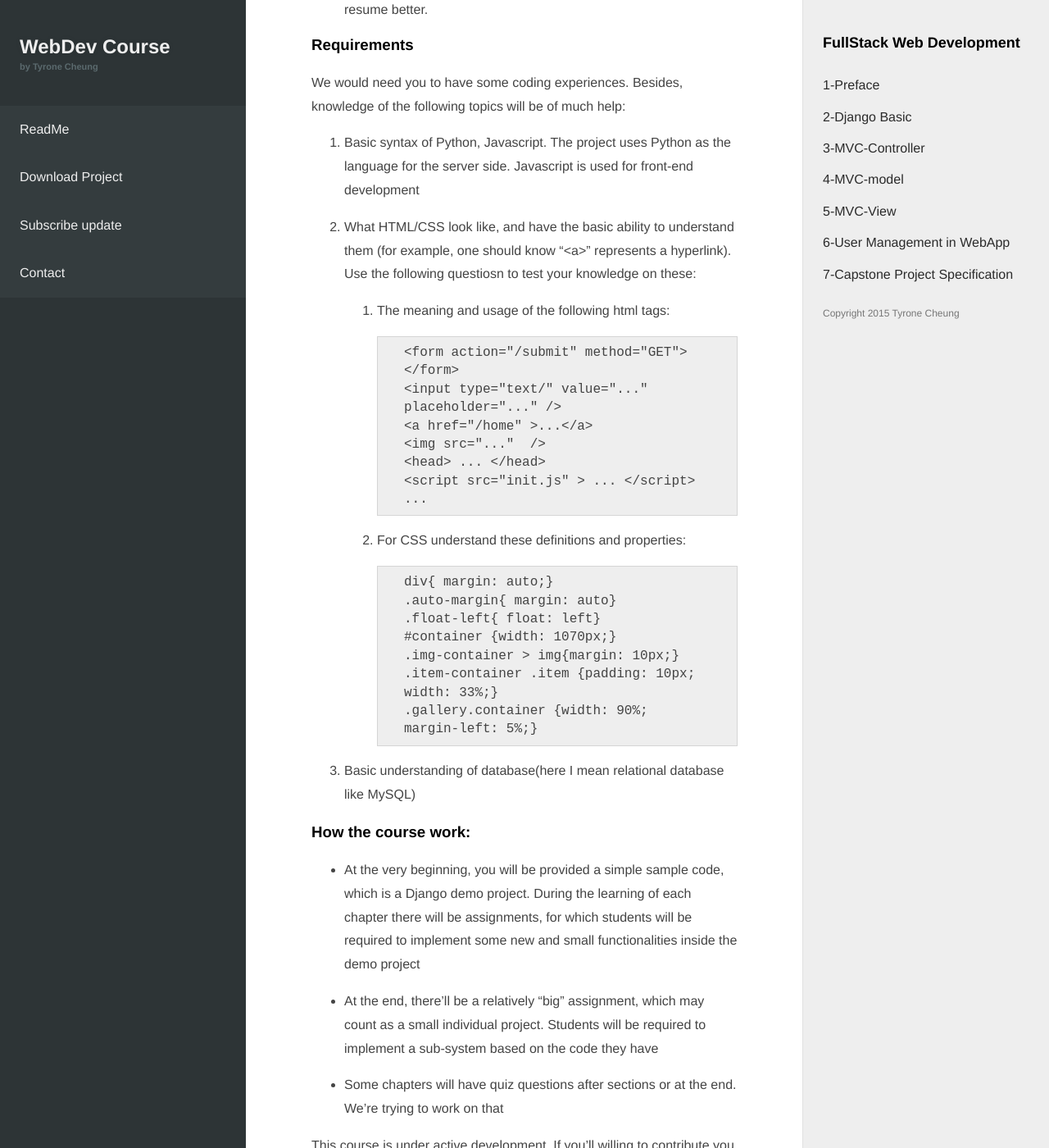
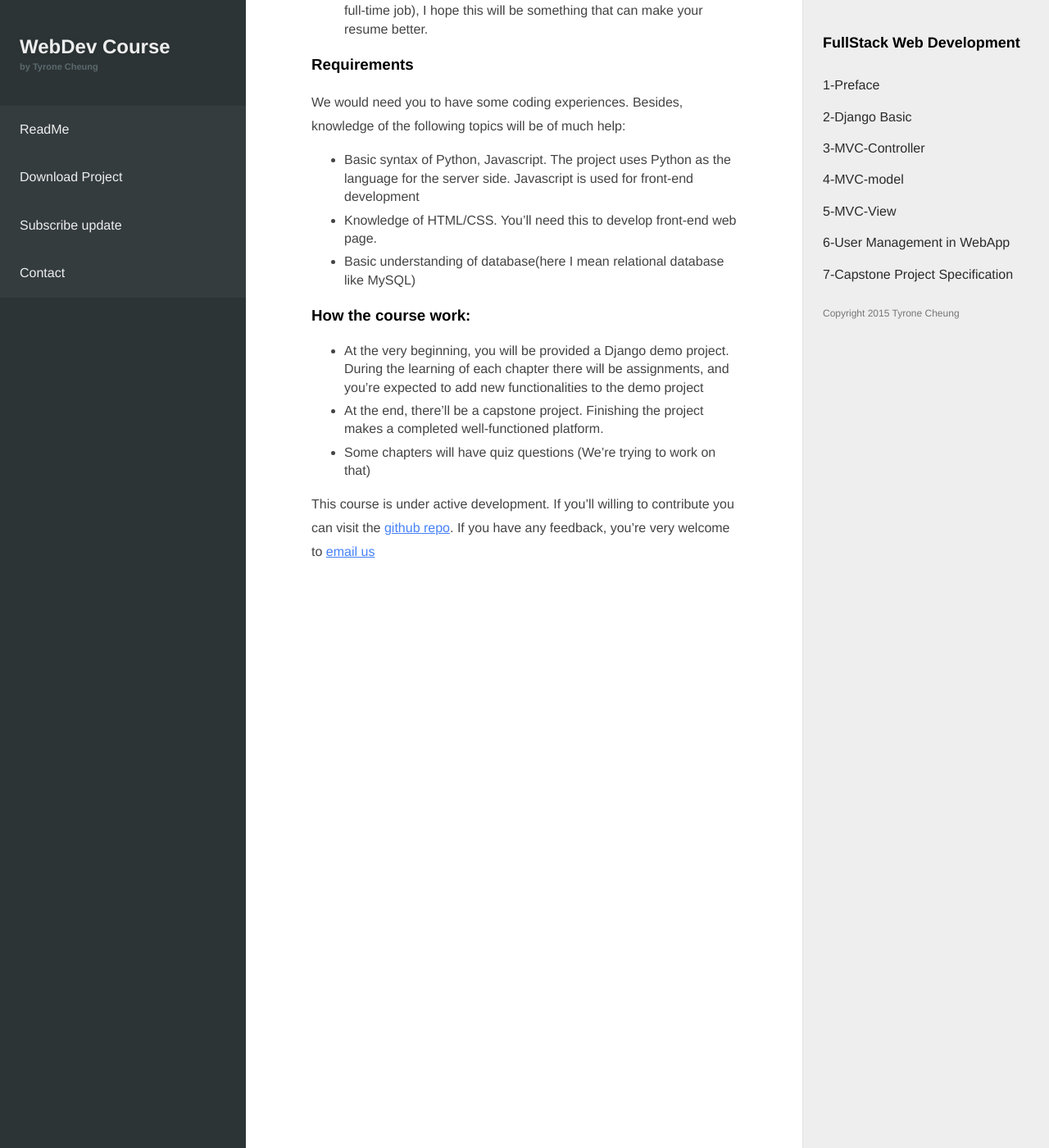
Before and after one commit to WebCoursify/webcoursify.github.io, a Jekyll site: the page built from About.md, in a window 1280 px wide and 1400 px high, scrolled down 706 px. Shown: the whole window at 82% size. Built offline with Jekyll 4.4.1, drawn with Linux system fonts in a browser that asks for light colours; nearby versions of some CDN libraries; a script that is not in the unit is left out; comment, search, counter and statistics services are not loaded.

Commit message:
change readme

```diff
--- a/About.md
+++ b/About.md
@@ -14,49 +14,25 @@ This is a mini-course that teach about web development. This is for who have pro
 
 Here're what you'll get when you finish this course:
 
-1.  A full-stack understanding of Web Development components, from Front-End to Back-End to Database.
-2.  Your understanding of components won't be restricted in the framework used by this course(Django) only. They're very general principles and can generalize to other web frameworks, even non-website systems.
-3.  Hand-on experiences of developing a complete project independently.
-4.  Of course, the project itself. You can show off to your friends, or further improve it to publish it online!
-5.  If you're looking for a job related to web development (internship or full-time job), I hope this will be something that can make your resume better.
+*   A full-stack understanding of Web Development components, from Front-End to Back-End to Database.
+*   Your understanding of components won't be restricted in the framework used by this course(Django) only. They're very general principles and can generalize to other web frameworks, even non-website systems.
+*   Hand-on experiences of developing a complete project independently.
+*   Of course, the project itself. You can show off to your friends, or further improve it to publish it online!
+*   If you're looking for a job related to web development (internship or full-time job), I hope this will be something that can make your resume better.
 
 ### Requirements
 
 We would need you to have some coding experiences. Besides, knowledge of the following topics will be of much help:
 
-1.  Basic syntax of Python, Javascript. The project uses Python as the language for the server side. Javascript is used for front-end development
-
-2.  What HTML/CSS look like, and have the basic ability to understand them (for example, one should know "<a\>" represents a hyperlink). Use the following questiosn to test your knowledge on these:
-
-    1.  The meaning and usage of the following html tags:
-
-            <form action="/submit" method="GET"> </form>
-            <input type="text/" value="..." placeholder="..." />
-            <a href="/home" >...</a>
-            <img src="..."  />
-            <head> ... </head>
-            <script src="init.js" > ... </script>
-            ...
-
-    2.  For CSS understand these definitions and properties:
-
-            div{ margin: auto;}
-            .auto-margin{ margin: auto}
-            .float-left{ float: left}
-            #container {width: 1070px;}
-            .img-container > img{margin: 10px;}
-            .item-container .item {padding: 10px; width: 33%;}
-            .gallery.container {width: 90%; margin-left: 5%;}
-
-3.  Basic understanding of database(here I mean relational database like MySQL)
+*   Basic syntax of Python, Javascript. The project uses Python as the language for the server side. Javascript is used for front-end development
+*   Knowledge of HTML/CSS. You'll need this to develop front-end web page.
+*   Basic understanding of database(here I mean relational database like MySQL)
 
 ### How the course work:
 
-*   At the very beginning, you will be provided a simple sample code, which is a Django demo project. During the learning of each chapter there will be assignments, for which students will be required to implement some new and small functionalities inside the demo project
-
-*   At the end, there'll be a relatively "big" assignment, which may count as a small individual project. Students will be required to implement a sub-system based on the code they have
-
-*   Some chapters will have quiz questions after sections or at the end. We're trying to work on that
+*   At the very beginning, you will be provided a Django demo project. During the learning of each chapter there will be assignments, and you're expected to add new functionalities to the demo project
+*   At the end, there'll be a capstone project. Finishing the project makes a completed well-functioned platform.
+*   Some chapters will have quiz questions (We're trying to work on that)
 
 
 This course is under active development. If you'll willing to contribute you can visit the [github repo](https://github.com/WebCoursify/webcoursify.github.io). If you have any feedback, you're very welcome to [email us](mailto:{{site.email}})
```
Also changed, not shown: README.md.
